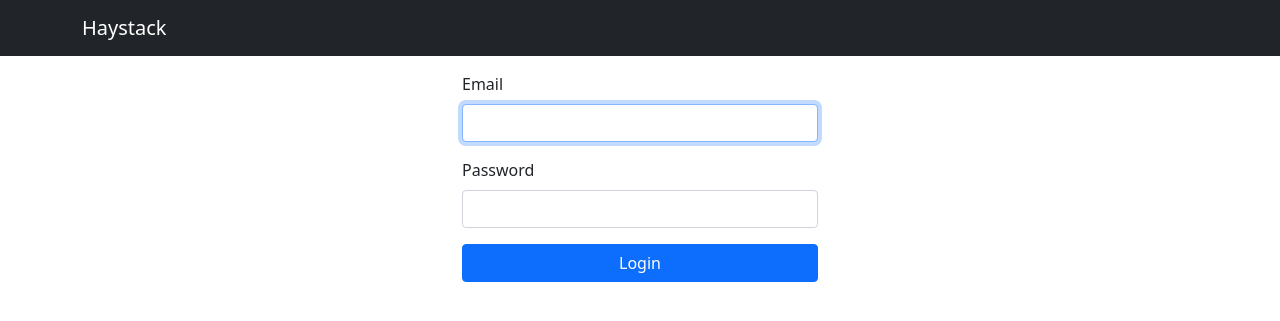
After one commit to justicesuh/haystack, a Django app: page /login/ in a window 1280 px wide. The commit adds this page. Shown: the top 321 px of the page. Run offline with Django 5.2, Linux system fonts and the light colour scheme.

Commit message:
Implement user login

```diff
--- a/haystack/settings.py
+++ b/haystack/settings.py
@@ -21,6 +21,8 @@ DEBUG = True
 ALLOWED_HOSTS: list[str] = []
 
 AUTH_USER_MODEL = 'users.User'
+
+LOGIN_URL = '/login/'
 
 
 # Application definition
--- a/haystack/templates/base.html
+++ b/haystack/templates/base.html
@@ -10,6 +10,13 @@
     <nav class="navbar navbar-expand-lg navbar-dark bg-dark">
         <div class="container">
             <a class="navbar-brand" href="/">Haystack</a>
+            {% if request.user.is_authenticated %}
+            <ul class="navbar-nav me-auto">
+            </ul>
+            <ul class="navbar-nav ms-auto">
+                <li class="nav-item"><a class="nav-link" href="/logout/">Log Out</a></li>
+            </ul>
+            {% endif %}
         </div>
     </nav>
     <div class="container mt-3">
--- /dev/null
+++ b/haystack/templates/users/login.html
@@ -0,0 +1,29 @@
+{% extends 'base.html' %}
+{% block content %}
+<div class="row justify-content-center">
+    <div class="col-md-4">
+        {% if messages %}
+        <div class="mt-3">
+            {% for message in messages %}
+            <div class="alert alert-danger">{{ message }}</div>
+            {% endfor %}
+        </div>
+        {% endif %}
+        <form method="post">
+            {% csrf_token %}
+            {% if next %}
+                <input type="hidden" name="next" value="{{ next }}">
+            {% endif %}
+            <div class="mb-3">
+                <label for="email" class="form-label">Email</label>
+                <input type="email" name="email" class="form-control" id="email" required autofocus>
+            </div>
+            <div class="mb-3">
+                <label for="password" class="form-label">Password</label>
+                <input type="password" name="password" class="form-control" id="password" required>
+            </div>
+            <button type="submit" class="btn btn-primary w-100">Login</button>
+        </form>
+    </div>
+  </div>
+{% endblock %}
--- a/haystack/urls.py
+++ b/haystack/urls.py
@@ -6,4 +6,6 @@ from haystack.users import views as user_views
 urlpatterns = [
     path('admin/', admin.site.urls),
     path('', user_views.index),
+    path('login/', user_views.login),
+    path('logout/', user_views.logout),
 ]
--- a/haystack/users/views.py
+++ b/haystack/users/views.py
@@ -1,6 +1,33 @@
+from django.conf import settings
+from django.contrib import messages
+from django.contrib.auth import authenticate
+from django.contrib.auth import login as user_login
+from django.contrib.auth import logout as user_logout
+from django.contrib.auth.decorators import login_required
 from django.http import HttpRequest, HttpResponse
-from django.shortcuts import render
+from django.shortcuts import redirect, render
 
 
+@login_required
 def index(request: HttpRequest) -> HttpResponse:
     return render(request, 'users/index.html')
+
+
+def login(request: HttpRequest) -> HttpResponse:
+    next_url = request.GET.get('next') or request.POST.get('next') or '/'
+
+    if request.method == 'POST':
+        email = request.POST.get('email')
+        password = request.POST.get('password')
+        user = authenticate(request, email=email, password=password)
+        if user is not None:
+            user_login(request, user)
+            return redirect(next_url)
+        messages.error(request, 'Invalid email or password.')
+
+    return render(request, 'users/login.html')
+
+
+def logout(request: HttpRequest) -> HttpResponse:
+    user_logout(request)
+    return redirect(settings.LOGIN_URL)
```
